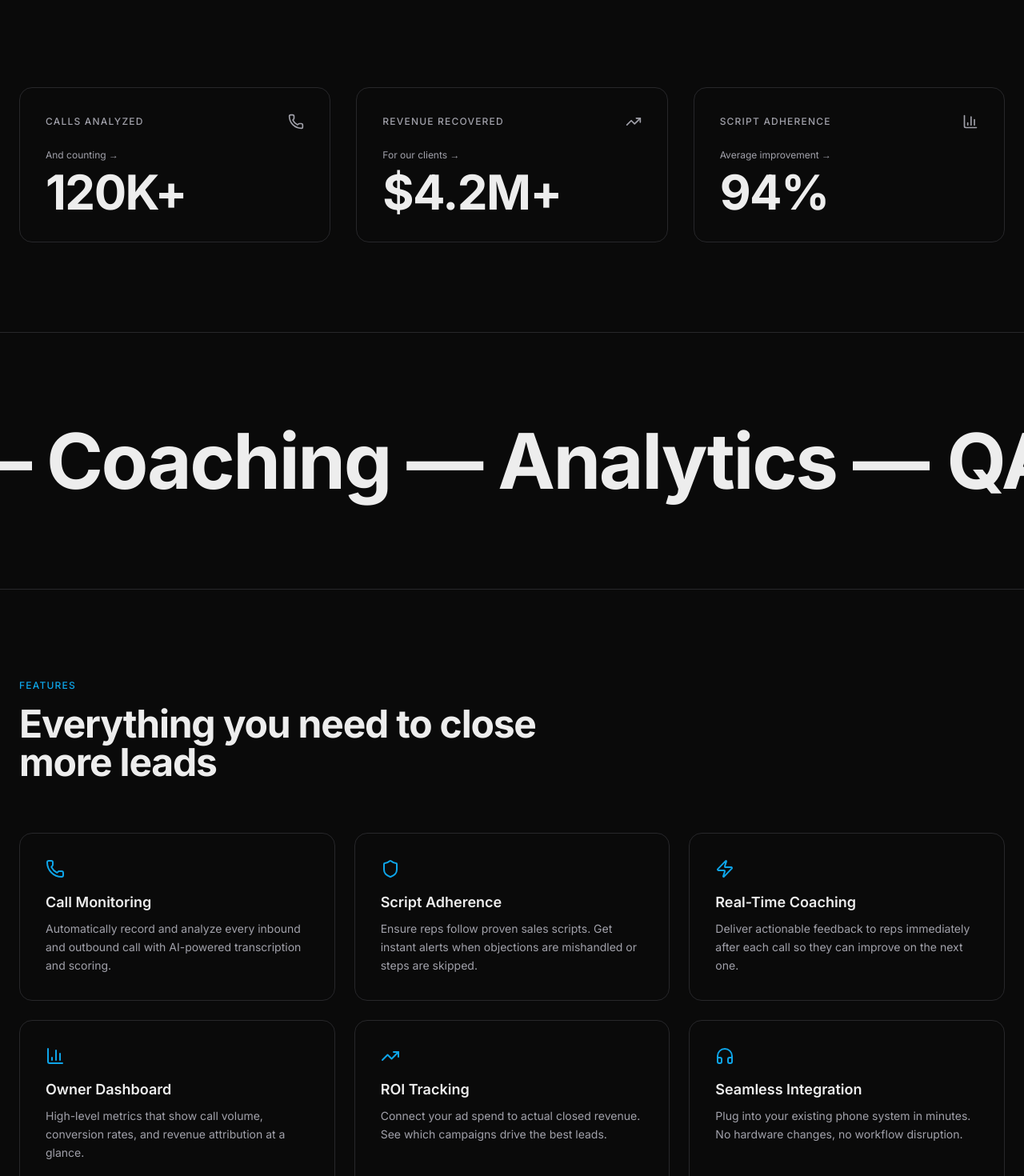
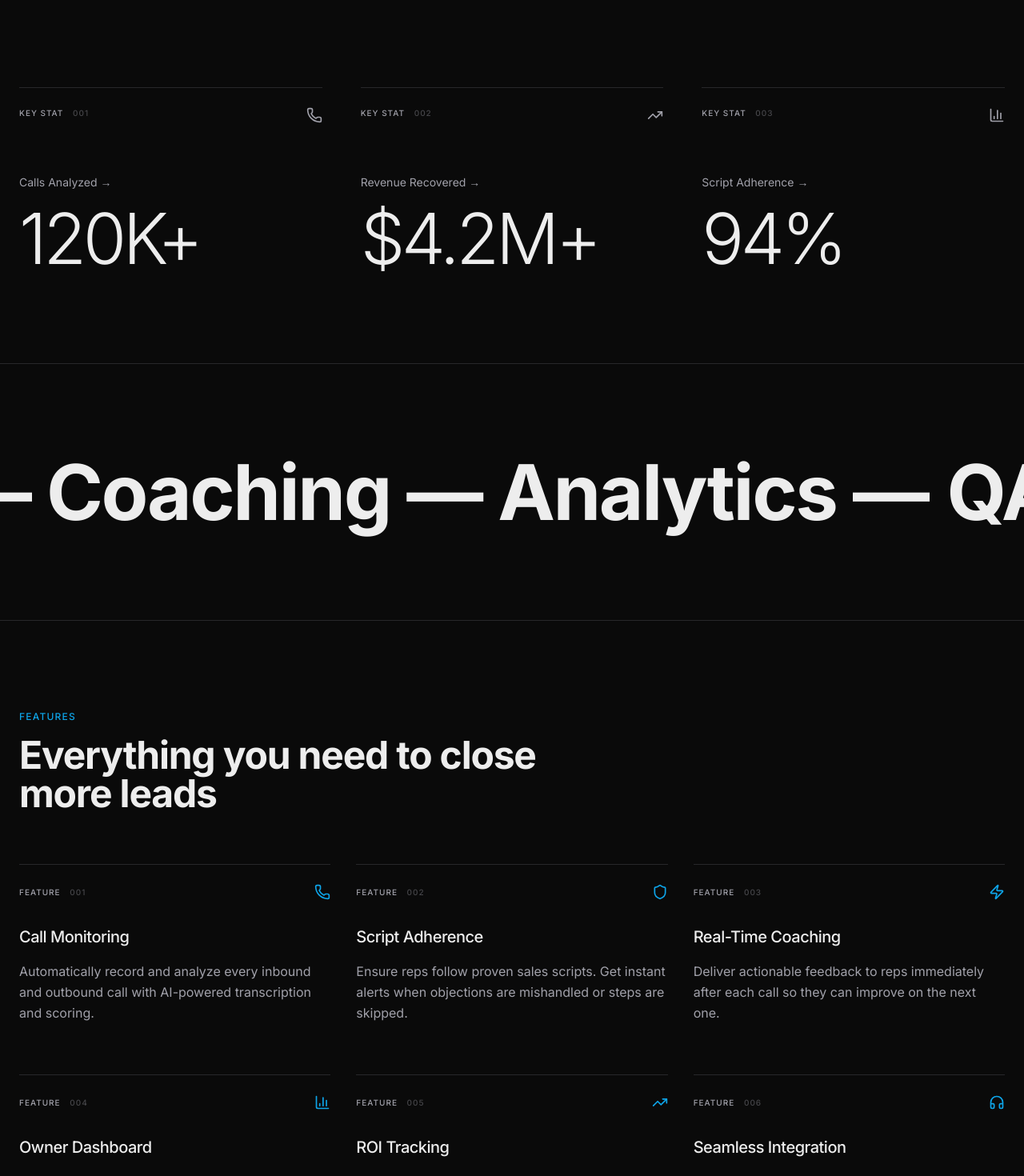
Before and after one commit to in-th3-l00p/verbascore-landing, a Next.js app: page / in a window 1280 px wide. Shown: the part 1800-3270 px from the top of the page at 80% size. Built offline with nearby package versions, Linux system fonts and the light colour scheme.

Commit message:
getting rid of the card based design

```diff
--- a/app/page.tsx
+++ b/app/page.tsx
@@ -174,22 +174,24 @@ function Stats() {
   return (
     <section id="metrics" className="border-b border-border bg-background">
       <div className="mx-auto max-w-7xl px-6 py-20 lg:py-28">
-        <div className="grid gap-8 sm:grid-cols-2 lg:grid-cols-3">
-          {stats.map((stat) => (
+        <div className="grid gap-12 sm:grid-cols-2 lg:grid-cols-3">
+          {stats.map((stat, i) => (
             <div
               key={stat.label}
-              className="group rounded-2xl border border-border bg-background p-8 transition-colors hover:border-accent/40"
+              className="group flex flex-col justify-between border-t border-border pt-6"
             >
-              <div className="mb-6 flex items-center justify-between">
-                <p className="text-xs font-medium uppercase tracking-widest text-muted">
-                  {stat.label}
+              <div className="mb-16 flex items-start justify-between">
+                <p className="text-[10px] font-medium uppercase tracking-widest text-muted">
+                  KEY STAT <span className="ml-2 text-muted/40">00{i + 1}</span>
                 </p>
                 <stat.icon className="h-5 w-5 text-muted transition-colors group-hover:text-accent" />
               </div>
-              <p className="mb-2 text-xs text-muted">{stat.sublabel}</p>
-              <p className="text-5xl font-bold tracking-tight text-foreground lg:text-6xl">
-                {stat.value}
-              </p>
+              <div>
+                <p className="mb-4 text-sm text-muted">{stat.label} &rarr;</p>
+                <p className="text-6xl font-light tracking-tighter text-foreground lg:text-[5.5rem]">
+                  {stat.value}
+                </p>
+              </div>
             </div>
           ))}
         </div>
@@ -267,17 +269,22 @@ function Features() {
           </h2>
         </div>
 
-        <div className="grid gap-6 sm:grid-cols-2 lg:grid-cols-3">
-          {features.map((feature) => (
+        <div className="grid gap-x-8 gap-y-16 sm:grid-cols-2 lg:grid-cols-3">
+          {features.map((feature, i) => (
             <div
               key={feature.title}
-              className="group rounded-2xl border border-border bg-background p-8 transition-colors hover:border-accent/40"
+              className="group border-t border-border pt-6"
             >
-              <feature.icon className="mb-4 h-6 w-6 text-accent" />
-              <h3 className="mb-2 text-lg font-semibold text-foreground">
+              <div className="mb-8 flex items-center justify-between">
+                <p className="text-[10px] font-medium uppercase tracking-widest text-muted">
+                  FEATURE <span className="ml-2 text-muted/40">00{i + 1}</span>
+                </p>
+                <feature.icon className="h-5 w-5 text-accent" />
+              </div>
+              <h3 className="mb-4 text-xl font-medium tracking-tight text-foreground">
                 {feature.title}
               </h3>
-              <p className="text-sm leading-relaxed text-muted">
+              <p className="text-base leading-relaxed text-muted">
                 {feature.description}
               </p>
             </div>
```
